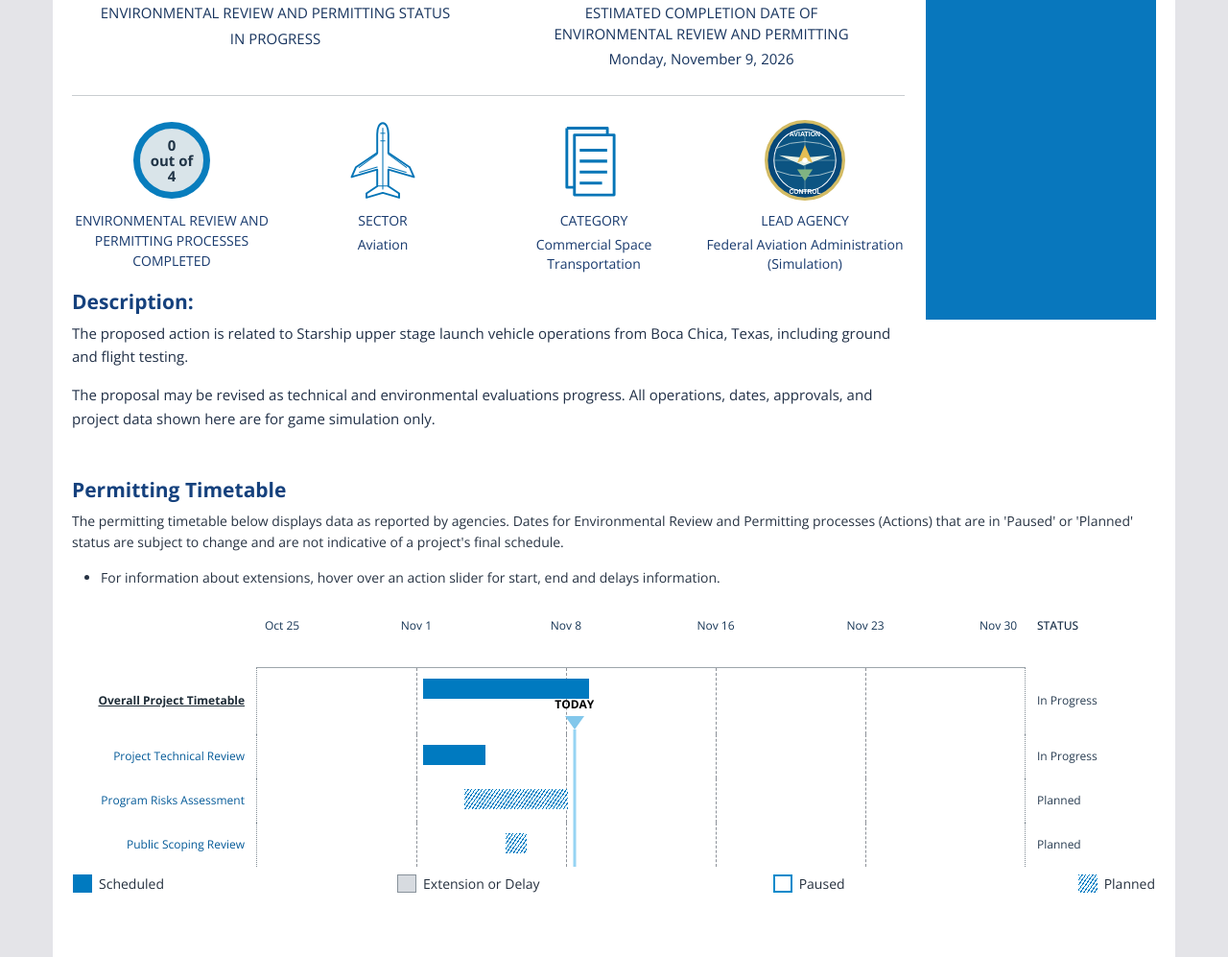
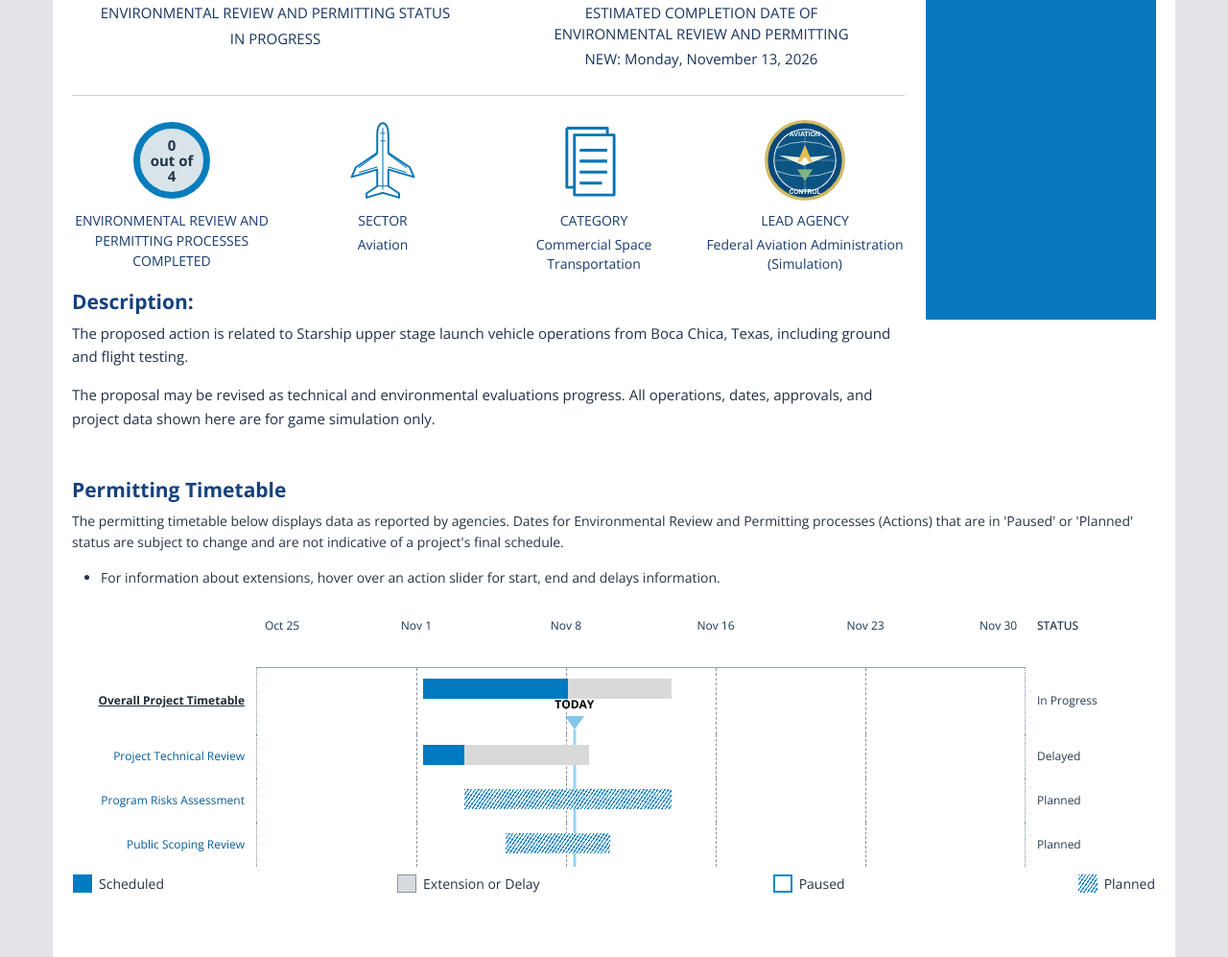
Before and after one commit to OsmanEner/Stormworks-Regulatory-Simulation, a plain HTML site: page pages/faa-environmental-project-001.html in a window 1280 px wide. Shown: the part 428-1425 px from the top of the page at 96% size. Drawn offline with nearby package versions, Linux system fonts and the light colour scheme.

Commit message:
wasd wasd

```diff
--- a/assets/css/styles.css
+++ b/assets/css/styles.css
@@ -1532,3 +1532,20 @@
   white-space:pre-wrap;
   overflow-wrap:anywhere;
 }
+
+
+/* V81 — only FAA environmental timetable segments and completed status.
+   An extension is appended after the existing blue/planned segment. */
+.faa-env-project-page .faa-env-time-bar-delayed {
+  background:#d9d9d9;
+  border:0;
+}
+.faa-env-project-page .faa-env-time-completed-check {
+  display:inline-block;
+  margin-left:4px;
+  color:#007ac0;
+  font-weight:700;
+  font-size:15px;
+  line-height:1;
+  vertical-align:baseline;
+}
--- a/assets/js/faa-environmental-project.js
+++ b/assets/js/faa-environmental-project.js
@@ -55,7 +55,8 @@
     return new Intl.DateTimeFormat('en-US', {month:'short',day:'numeric',year:'numeric',timeZone:'UTC'}).format(new Date(stamp));
   }
   const timetableClasses = {
-    'scheduled':'scheduled', 'extension or delay':'extension',
+    'scheduled':'scheduled', 'in progress':'scheduled', 'completed':'scheduled',
+    'extension or delay':'extension', 'delayed':'delayed',
     'paused':'paused', 'planned':'planned'
   };
   function renderTimetable(data) {
@@ -175,12 +176,22 @@
     let firstTrack=null;
     for (const item of rowList) {
       if (!item || typeof item !== 'object' || typeof item.title !== 'string') continue;
-      const from=utcDay(item.startDate), to=utcDay(item.endDate);
-      if (from===null || to===null || to<from) continue;
-      // 'status' controls the bar's legend style. 'statusText' independently
-      // controls the text in the rightmost STATUS column for each action.
-      const type=timetableClasses[String(item.status||'Scheduled').toLowerCase().trim()];
-      if(!type)continue;
+      // Backwards compatible: the original startDate/endDate/status fields
+      // still create one bar. For a multi-color action, add a `periods` array:
+      // [{status:'In Progress',startDate:'YYYY-MM-DD',endDate:'YYYY-MM-DD'},
+      //  {status:'Delayed',startDate:'YYYY-MM-DD',endDate:'YYYY-MM-DD'}]
+      // Each period owns its dates and its own tooltip; no existing data is edited.
+      const hasPeriods=Array.isArray(item.periods) && item.periods.length>0;
+      const rawPeriods=hasPeriods ? item.periods : [item];
+      const periods=rawPeriods.map(period=>{
+        if (!period || typeof period !== 'object') return null;
+        const from=utcDay(period.startDate),to=utcDay(period.endDate);
+        if (from===null || to===null || to<from) return null;
+        const label=String(period.status || item.status || 'Scheduled').trim();
+        const type=timetableClasses[label.toLowerCase()];
+        return type ? {data:period,from,to,type,label} : null;
+      }).filter(Boolean).sort((a,b)=>a.from-b.from);
+      if (!periods.length) continue;
       const line=document.createElement('div'); line.className='faa-env-time-gridrow faa-env-time-row';
       const name=document.createElement('span'); name.className='faa-env-time-rowlabel';
       name.textContent=item.title;
@@ -192,17 +203,25 @@
       const today=document.createElement('i');today.className='faa-env-time-today-line';
       today.setAttribute('aria-hidden','true');
       track.appendChild(today);todayMarkers.push(today);
-      const visibleStart=Math.max(from,start), visibleEnd=Math.min(to,end);
-      if (visibleStart<=visibleEnd) {
+      for (const period of periods) {
+        const {from,to,type,label}=period;
+        const visibleStart=Math.max(from,start),visibleEnd=Math.min(to,end);
+        if (visibleStart>visibleEnd) continue;
         const bar=document.createElement('div');
         bar.className='faa-env-time-bar faa-env-time-bar-'+type;
         const leftPct=(visibleStart-start)/(days*DAY_MS)*100;
         const widthPct=(visibleEnd-visibleStart+DAY_MS)/(days*DAY_MS)*100;
         bar.style.left=leftPct+'%';bar.style.width=widthPct+'%';
-        const delayInfo=(typeof item.delayInfo === 'string' && item.delayInfo.trim())
-          ? item.delayInfo.trim() : 'None reported';
-        const visibleStatus=(typeof item.statusText === 'string' && item.statusText.trim())
-          ? item.statusText.trim() : item.status;
+        const delayInfo=(typeof period.data.delayInfo==='string' && period.data.delayInfo.trim())
+          ? period.data.delayInfo.trim()
+          : ((typeof item.delayInfo==='string' && item.delayInfo.trim())
+              ? item.delayInfo.trim() : 'None reported');
+        // A segmented action shows each section's actual dates and status on hover.
+        // Single-period legacy actions retain their original statusText behavior.
+        const visibleStatus=(typeof period.data.statusText==='string' && period.data.statusText.trim())
+          ? period.data.statusText.trim()
+          : (hasPeriods ? label : ((typeof item.statusText==='string' && item.statusText.trim())
+              ? item.statusText.trim() : label));
         const tooltipFields=[
           ['ACTION',item.title],
           ['START DATE',`${fullDate(from)} (UTC)`],
@@ -210,7 +229,7 @@
           ['STATUS',visibleStatus],
           ['EXTENSION / DELAY',delayInfo]
         ];
-        bar.setAttribute('aria-label',tooltipFields.map(([label,value])=>`${label}: ${value}`).join(', '));
+        bar.setAttribute('aria-label',tooltipFields.map(([key,value])=>`${key}: ${value}`).join(', '));
         bar.tabIndex=0;
         bar.addEventListener('mouseenter',()=>showTooltip(bar,tooltipFields));
         bar.addEventListener('mouseleave',hideTooltip);
@@ -218,9 +237,21 @@
         bar.addEventListener('blur',hideTooltip);
         track.appendChild(bar);
       }
+      const finalPeriod=periods[periods.length-1];
+      const visibleRowStatus=(typeof item.statusText==='string' && item.statusText.trim())
+        ? item.statusText.trim()
+        : ((hasPeriods && typeof finalPeriod.data.statusText==='string' && finalPeriod.data.statusText.trim())
+            ? finalPeriod.data.statusText.trim()
+            : (hasPeriods ? finalPeriod.label : String(item.status || 'Scheduled')));
       const status=document.createElement('span');status.className='faa-env-time-status';
-      status.textContent=(typeof item.statusText === 'string' && item.statusText.trim())
-        ? item.statusText.trim() : item.status;
+      status.appendChild(document.createTextNode(visibleRowStatus));
+      if (visibleRowStatus.toLowerCase()==='completed') {
+        const check=document.createElement('span');
+        check.className='faa-env-time-completed-check';
+        check.textContent='✓';
+        check.setAttribute('aria-hidden','true');
+        status.appendChild(check);
+      }
       line.append(name,track,status);
       chart.appendChild(line);
     }
--- a/data/faa-environmental-projects/faa-environmental-project-001.js
+++ b/data/faa-environmental-projects/faa-environmental-project-001.js
@@ -21,7 +21,7 @@
   projectWebsite: 'faa-stakeholder-engagement.html',
   projectWebsiteLabel: 'Stakeholder Engagement',
   status: 'IN PROGRESS',
-  estimatedCompletionDate: 'Monday, November 9, 2026',
+  estimatedCompletionDate: 'NEW: Monday, November 13, 2026',
   processesCompleted: 0,
   processesTotal: 4,
   sector: 'Aviation',
@@ -70,16 +70,76 @@
   // Optional 'delayInfo' appears when hovering/focusing a slider (with dates).
   // Omitting statusText displays the same text as status; omitting delayInfo means None reported.
   // All example activities and dates are fictional Stormworks planning data.
-  permittingTimetable: {
-    startDate: '2026-10-25',  // GRAPH START — CHANGE THIS
-    endDate: '2026-11-30',    // GRAPH END — CHANGE THIS
-    actions: [
-      { title: 'Overall Project Timetable', startDate: '2026-11-02', endDate: '2026-11-09', status: 'Scheduled', statusText: 'In Progress', delayInfo: 'N/A' },
-      { title: 'Project Technical Review', startDate: '2026-11-02', endDate: '2026-11-04', status: 'Scheduled', statusText: 'In Progress', delayInfo: 'N/A' },
-      { title: 'Program Risks Assessment', startDate: '2026-11-04', endDate: '2026-11-08', status: 'Planned', statusText: 'Planned', delayInfo: 'N/A' },
-      { title: 'Public Scoping Review', startDate: '2026-11-06', endDate: '2026-11-06', status: 'Planned', delayInfo: 'N/A' },
-    ]
-  },
+
+permittingTimetable: {
+  startDate: '2026-10-25', // GRAPH START
+  endDate: '2026-11-30',   // GRAPH END
+
+  actions: [
+    {
+      title: 'Overall Project Timetable',
+      statusText: 'In Progress',
+      delayInfo: 'Delayed due to temporary pause',
+      periods: [
+        {
+          status: 'In Progress',
+          startDate: '2026-11-02',
+          endDate: '2026-11-09'
+        },
+        {
+          status: 'Delayed',
+          startDate: '2026-11-09',
+          endDate: '2026-11-13'
+        }
+      ]
+    },
+
+    {
+      title: 'Project Technical Review',
+      statusText: 'Delayed',
+      delayInfo: 'Delayed due to temporary pause',
+      periods: [
+        {
+          status: 'In Progress',
+          startDate: '2026-11-02',
+          endDate: '2026-11-04'
+        },
+        {
+          status: 'Delayed',
+          startDate: '2026-11-04',
+          endDate: '2026-11-09'
+        }
+      ]
+    },
+
+    {
+      title: 'Program Risks Assessment',
+      statusText: 'Planned',
+      delayInfo: 'Delayed due to temporary pause',
+      periods: [
+        {
+          status: 'Planned',
+          startDate: '2026-11-04',
+          endDate: '2026-11-13'
+        }
+      ]
+    },
+
+    {
+      title: 'Public Scoping Review',
+      statusText: 'Planned',
+      delayInfo: 'Delayed due to temporary pause',
+      periods: [
+        {
+          status: 'Planned',
+          startDate: '2026-11-06',
+          endDate: '2026-11-10'
+        },
+      ]
+    }
+  ]
+},
+
 
   // Optional links to other project HTML pages (leave [] for no section).
   relatedProjects: [
--- a/data/tfr-details.js
+++ b/data/tfr-details.js
@@ -16,6 +16,8 @@
 const tfrDetails = {
   // =========== COPY/PASTE FULL TFR DETAIL EXAMPLE ===========
 
+
+  /*
   '11/9001': {
     issueDate: 'Tuesday 3, 2026 at 23:33 UTC',
     location: 'BOCA CHICA, Texas near BROWNSVILLE, TX',
@@ -34,4 +36,5 @@
     pointOfContact: 'Stormworks SpaceX',
     contactTelephone: '+1 202-555-0147'
   },
+  */
 };
--- a/data/tfr-records.js
+++ b/data/tfr-records.js
@@ -20,10 +20,11 @@
 */
 const tfrData = {
   // Set this to the UTC publication timestamp when you add a TFR.
-  asOfUTC: '23:37 UTC',
+  asOfUTC: '07:00 UTC',
 
   records: [
 
+    /*
     {
       date: '11/03/2026',
       notam: '11/9001',
@@ -32,6 +33,7 @@
       type: 'SPACE OPERATIONS',
       description: `BOCA CHICA, TX, Monday, November 9, 2026 through Monday, October 9, 00:01 UTC`
     },
+    */
 
     /* REMOVE THESE COMMENT MARKERS TO PUBLISH:
     {
```
Also changed, not shown: data/records.js (+10 -10 lines).
